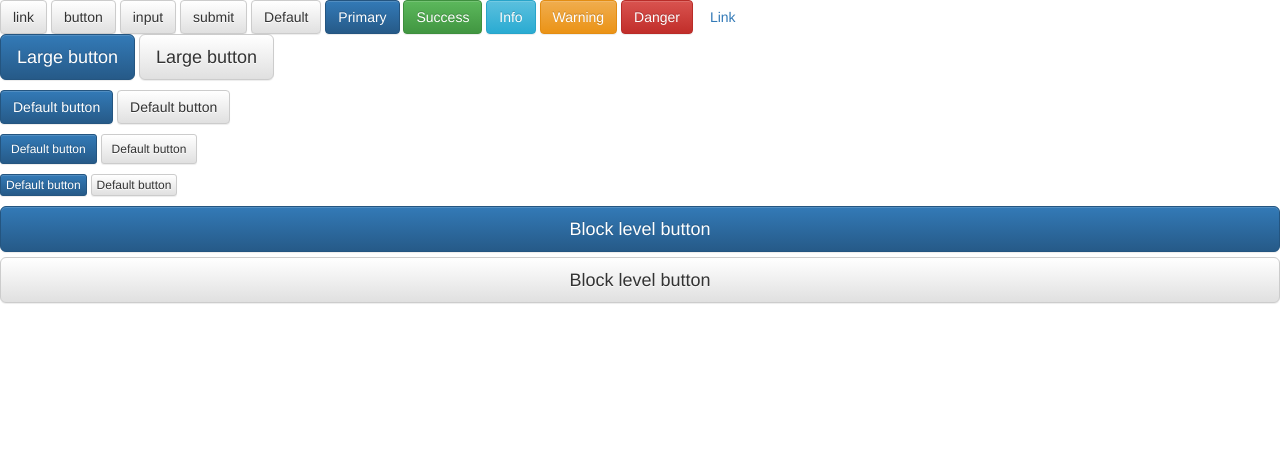
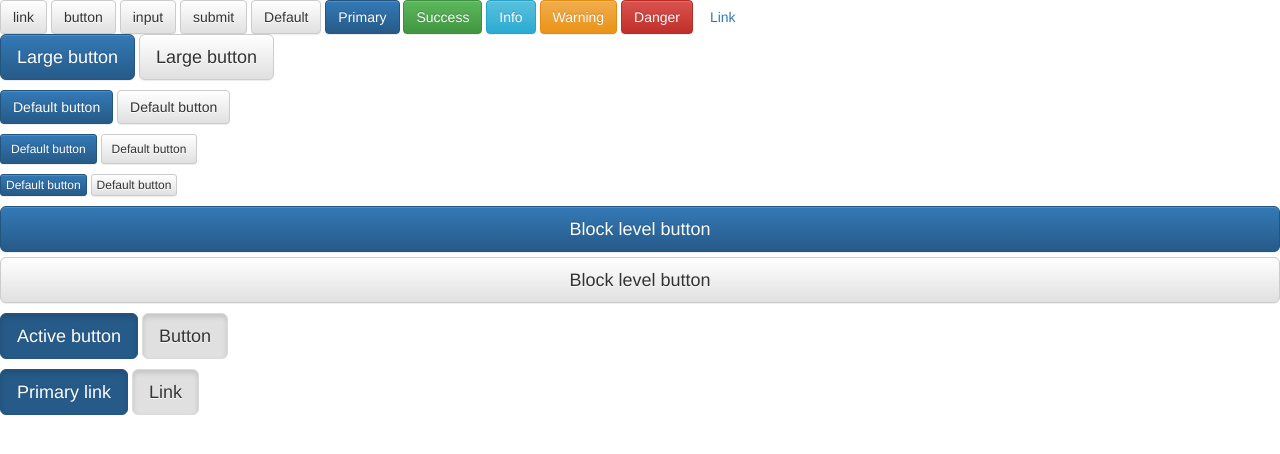
Before and after one commit to olga-dev/bootstrap-buttons, a plain HTML site: page index.html in a window 1280 px wide. Drawn offline with nearby package versions, Linux system fonts and the light colour scheme.

Commit message:
Active state button element and anchor element.

```diff
--- a/index.html
+++ b/index.html
@@ -51,5 +51,13 @@
     <button type="button" class="btn btn-primary btn-lg btn-block">Block level button</button>
     <button type="button" class="btn btn-default btn-lg btn-block">Block level button</button>
 </p>
+<p>
+    <button type="button" class="btn btn-primary btn-lg active">Active button</button>
+    <button type="button" class="btn btn-default btn-lg active">Button</button>
+</p>
+<p>
+    <a href="#" class="btn btn-primary btn-lg active" role="button">Primary link</a>
+    <a href="#" class="btn btn-default btn-lg active" role="button">Link</a>
+</p>
 </body>
 </html>
```
